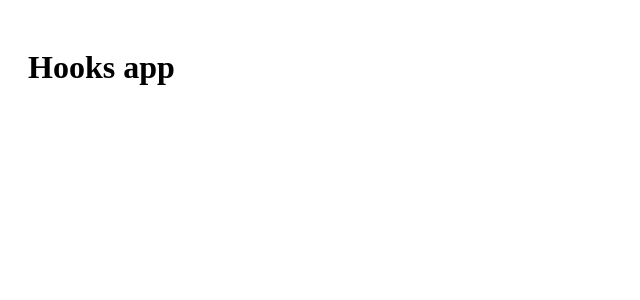
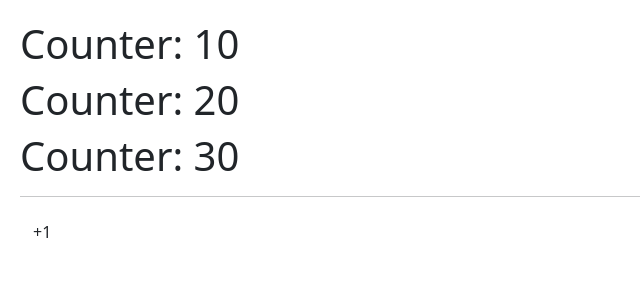
Before and after one commit to rosacodina/hook-react, a React (Vite) app: page / in a window 1280 px wide. Shown: the top 300 px of the page, without its empty margins (0-640 px from the left). Built offline with nearby package versions, Linux system fonts and the light colour scheme.

Commit message:
useState of CounterApp file

```diff
--- a/index.html
+++ b/index.html
@@ -4,7 +4,8 @@
     <meta charset="UTF-8" />
     <link rel="icon" type="image/svg+xml" href="/vite.svg" />
     <meta name="viewport" content="width=device-width, initial-scale=1.0" />
-    <title>Vite + React</title>
+    <link href="https://cdn.jsdelivr.net/npm/bootstrap@5.1.3/dist/css/bootstrap.min.css" rel="stylesheet" integrity="sha384-1BmE4kWBq78iYhFldvKuhfTAU6auU8tT94WrHftjDbrCEXSU1oBoqyl2QvZ6jIW3" crossorigin="anonymous">
+    <title>Hooks app</title>
   </head>
   <body>
     <div id="root"></div>
--- /dev/null
+++ b/src/01-useState/CounterApp.jsx
@@ -0,0 +1,25 @@
+import { useState } from "react"
+
+export const CounterApp = () => {
+
+  const [counter, setCounter] = useState({
+    counter1: 10,
+    counter2: 20,
+    counter3: 30,
+  });
+
+  return (
+    <>
+      <h1>Counter: {counter.counter1} </h1>
+      <h1>Counter: {counter.counter2} </h1>
+      <h1>Counter: {counter.counter3} </h1>
+      <hr />
+
+      <button
+        className="btn"
+        onClick={
+          () => setCounter({...counter, counter1: counter.counter1  + 1})
+        }>+1</button>
+    </>
+  )
+}
--- a/src/main.jsx
+++ b/src/main.jsx
@@ -1,10 +1,11 @@
 import React from 'react'
 import ReactDOM from 'react-dom/client'
-import { HooksApp } from './HooksApp'
+//import { HooksApp } from './HooksApp'
 import './index.css'
+import { CounterApp } from './01-useState/CounterApp'
 
 ReactDOM.createRoot(document.getElementById('root')).render(
   <React.StrictMode>
-    <HooksApp />
+    <CounterApp />
   </React.StrictMode>,
 )
```
